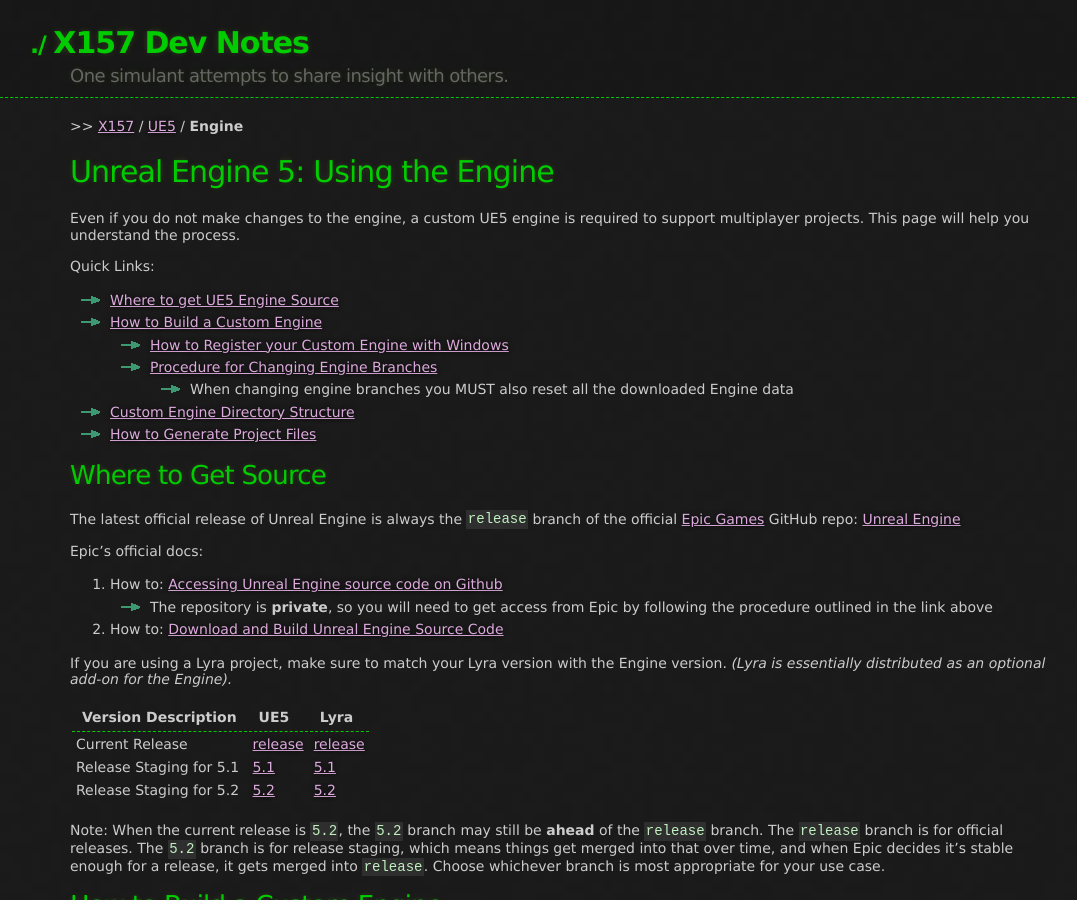
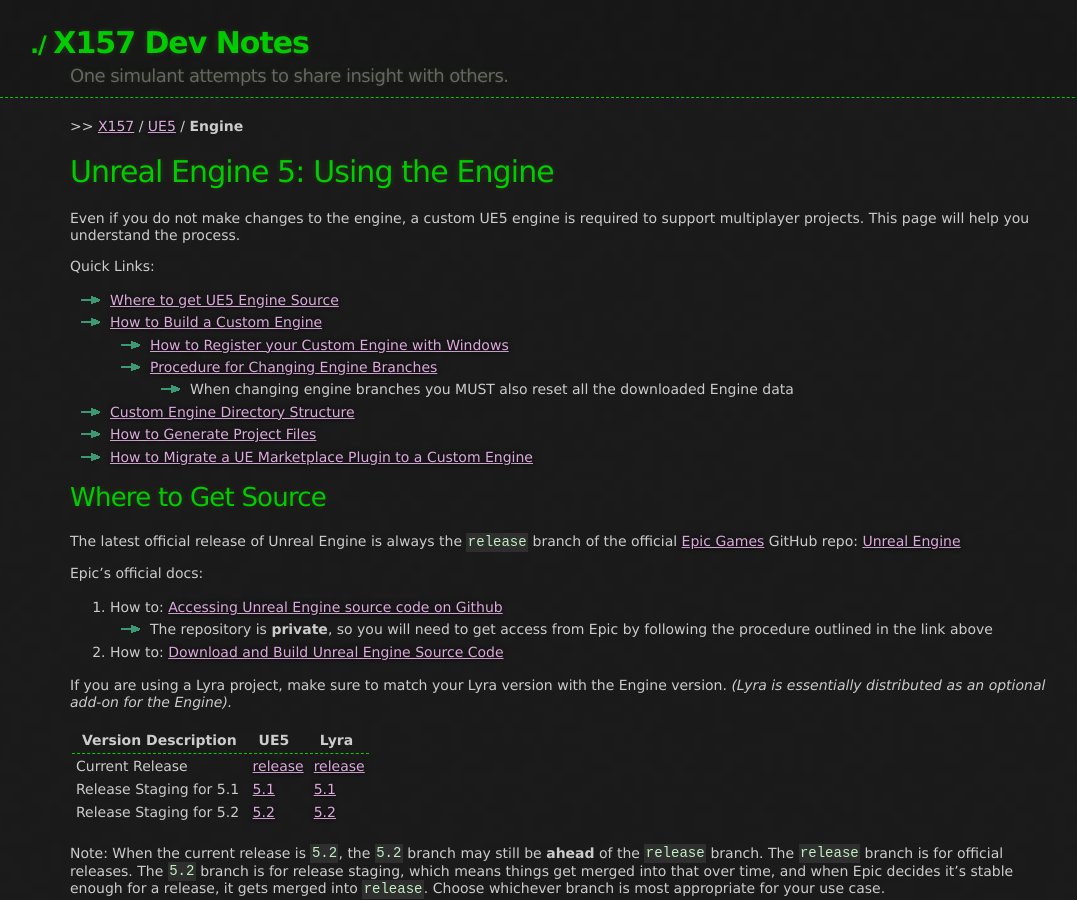
Before and after one commit to x157/x157.github.io, a Jekyll site: the page built from UE5/Engine/index.md, in a window 1280 px wide and 900 px high. Shown: the whole window, without its empty margins (70-1147 px from the left). Built offline with Jekyll 4.4.1, drawn with Linux system fonts in a browser that asks for light colours.

Commit message:
Link UE Marketplace Plugin on UE5 Engine index

```diff
--- a/UE5/Engine/index.md
+++ b/UE5/Engine/index.md
@@ -20,6 +20,7 @@
     - When changing engine branches you MUST also reset all the downloaded Engine data
 - [Custom Engine Directory Structure](#CustomEngineDirectoryStructure)
 - [How to Generate Project Files](#HowToGenerateProjectFiles)
+- [How to Migrate a UE Marketplace Plugin to a Custom Engine](./Migrate-UE-Marketplace-Plugin)
 
 
 <a id="WhereToGetSource"></a>
```
